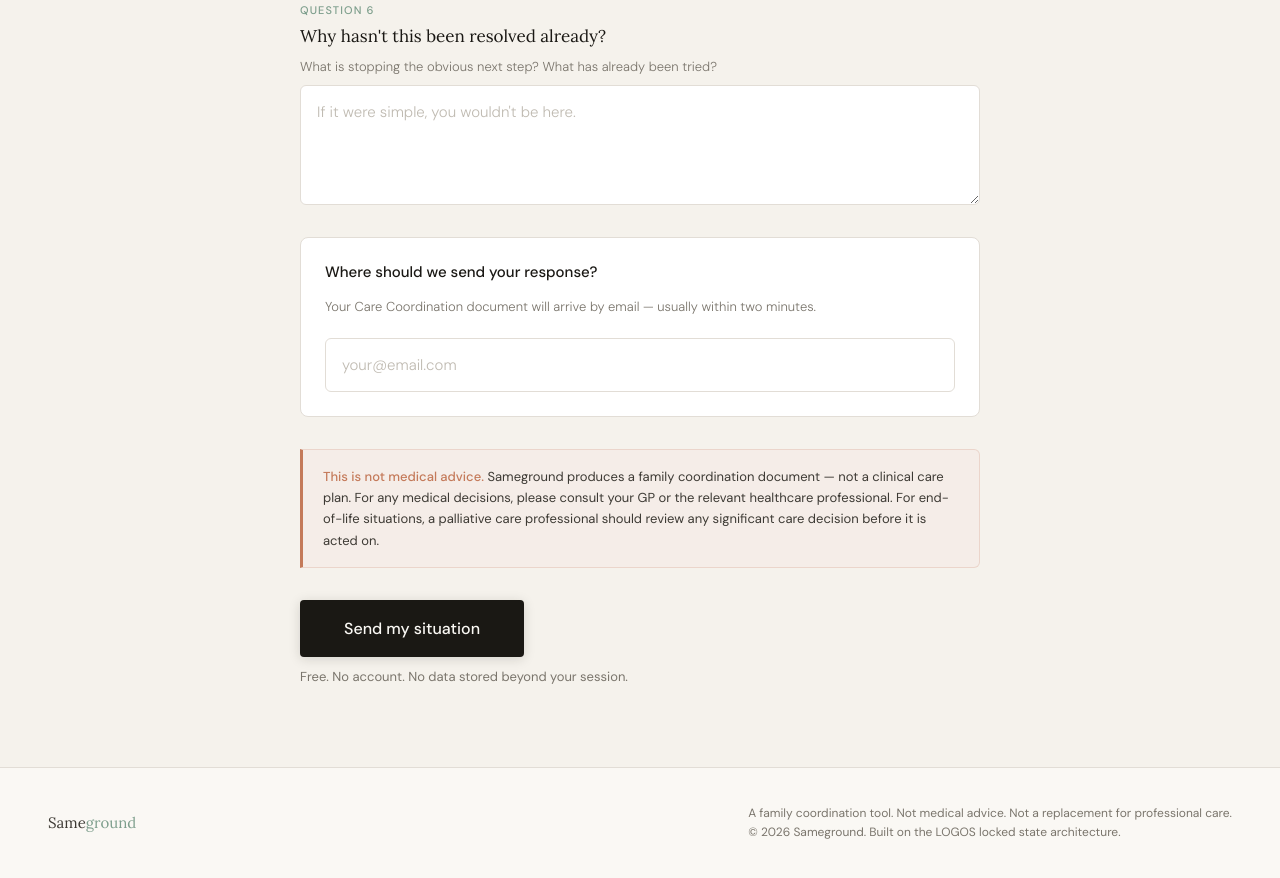
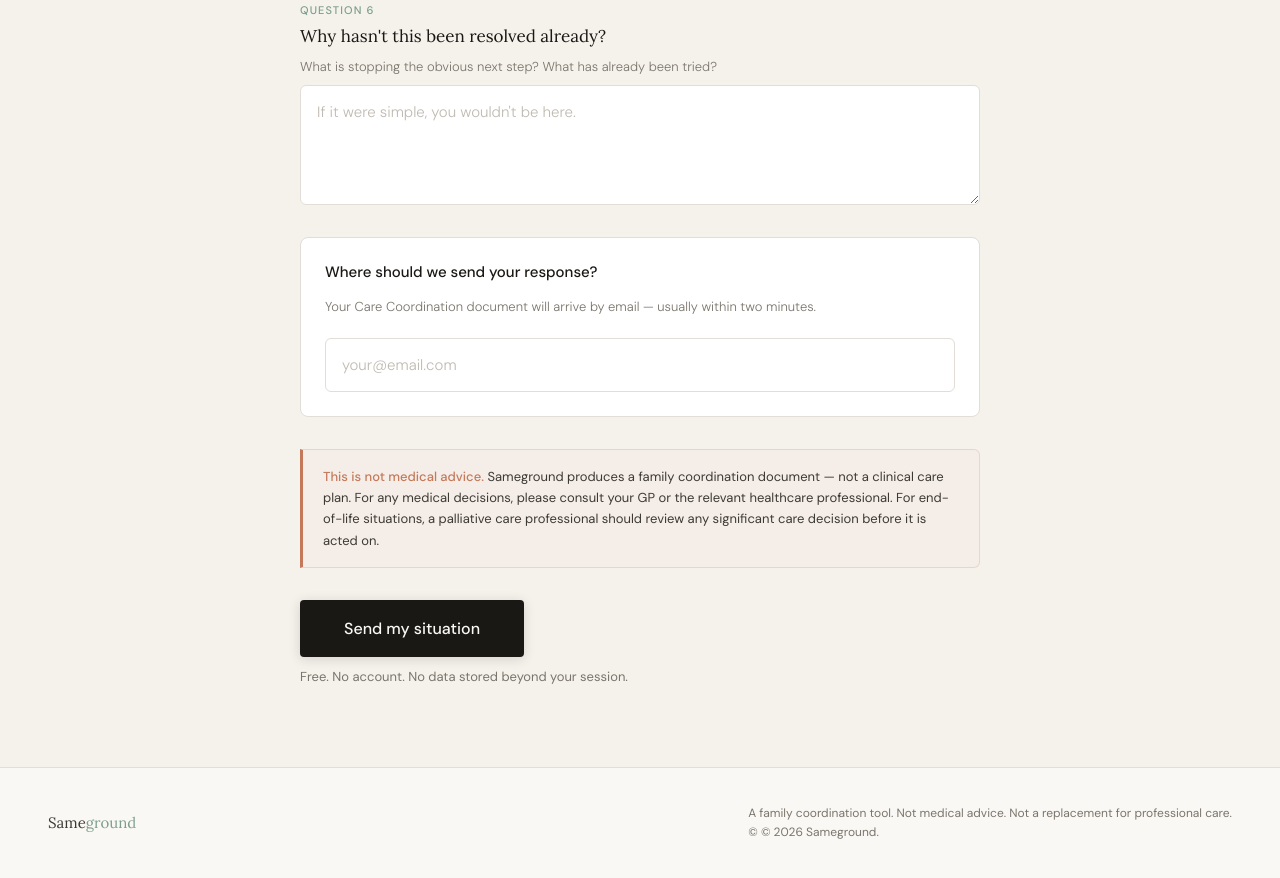
Before and after one commit to FrequencyZero783/clarity-auto, a website: page index.html in a window 1280 px wide. Shown: the part 4251-5129 px from the top of the page. Drawn offline with Linux system fonts and the light colour scheme.

Commit message:
Update index.html

```diff
--- a/index.html
+++ b/index.html
@@ -701,7 +701,7 @@
   <footer>
     <a class="footer-logo" href="/">Same<span>ground</span></a>
     <p>A family coordination tool. Not medical advice. Not a replacement for professional care.<br>
-    &copy; 2026 Sameground. Built on the LOGOS locked state architecture.</p>
+    &copy; © 2026 Sameground.</p>
   </footer>
 
 </body>
```
